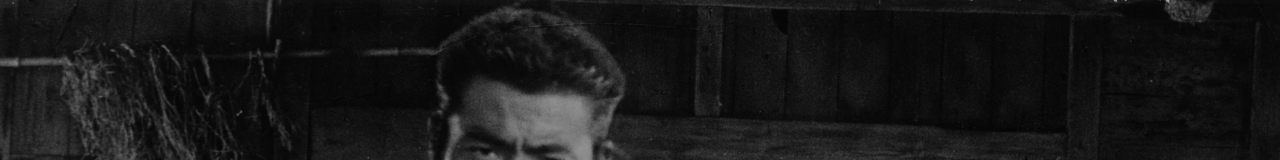
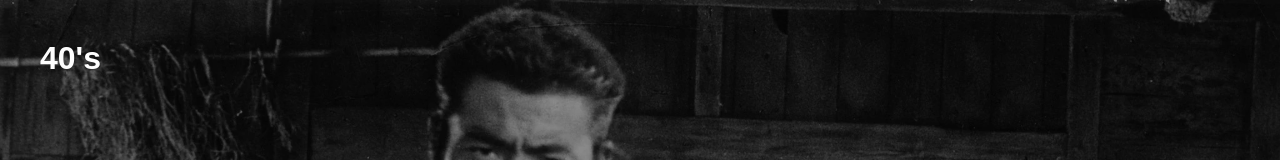
Before and after one commit to brian-david4/akira-kurosawa-portfolio, a React (Vite) app in the folder kurosawa/: page / in a window 1280 px wide. Shown: the top 160 px of the page. Built offline with nearby package versions, Linux system fonts and the light colour scheme; a web font is replaced by a local one.

Commit message:
Decade titile appear on hover

```diff
--- a/kurosawa/src/pages/Home.module.css
+++ b/kurosawa/src/pages/Home.module.css
@@ -16,7 +16,11 @@
 
 h1 {
     position: absolute;
+    left: 5vmin;
+    top: 5vmin;
     font-family: 'Supreme', sans-serif;
+    color: ivory;
+    mix-blend-mode:luminosity;
 }
 /* background image */
 .backgroundImage {
@@ -24,7 +28,7 @@ h1 {
     height: 100%;
     width: 100%;
     pointer-events: none;
-    filter: brightness(70%);
+    filter: brightness(67%);
     display: grid;
     place-items: center;
     /* left: 50%;
--- a/kurosawa/src/pages/Home.tsx
+++ b/kurosawa/src/pages/Home.tsx
@@ -23,27 +23,42 @@ const Home = () => {
 
         <AnimatePresence mode="wait">
             {isFortiesActive &&
-            <motion.div variants={decadeImageFade} initial="initial" animate="enter" exit="exit" className={styles.backgroundImage}><img src={seven}/></motion.div> }
+            <>
+            <motion.div variants={decadeImageFade} initial="initial" animate="enter" exit="exit" className={styles.backgroundImage}><img src={seven}/></motion.div>
+            <motion.h1 variants={decadeImageFade} initial="initial" animate="enter" exit="exit">40's</motion.h1>
+            </>}
         </AnimatePresence>
 
             <AnimatePresence mode="wait">
                 {isFiftiesActive &&
-                <motion.div variants={decadeImageFade} initial="initial" animate="enter" exit="exit" className={styles.backgroundImage}><img src={yojimbo}/></motion.div> }
+                <>
+                    <motion.div variants={decadeImageFade} initial="initial" animate="enter" exit="exit" className={styles.backgroundImage}><img src={yojimbo}/></motion.div>
+                    <motion.h1 variants={decadeImageFade} initial="initial" animate="enter" exit="exit">50's</motion.h1>
+                </>}
             </AnimatePresence>
 
             <AnimatePresence mode="wait">
                 {isSixtiesActive &&
-                <motion.div variants={decadeImageFade} initial="initial" animate="enter" exit="exit" className={styles.backgroundImage}><img src={highlow}/></motion.div>}
+                <>
+                    <motion.div variants={decadeImageFade} initial="initial" animate="enter" exit="exit" className={styles.backgroundImage}><img src={highlow}/></motion.div>
+                    <motion.h1 variants={decadeImageFade} initial="initial" animate="enter" exit="exit">60's</motion.h1>
+                </>}
             </AnimatePresence>
 
             <AnimatePresence mode="wait">
                 {isRestActive &&
-                <motion.div variants={decadeImageFade} initial="initial" animate="enter" exit="exit" className={styles.backgroundImage}><img src={mada}/></motion.div>}
+                <>
+                    <motion.div variants={decadeImageFade} initial="initial" animate="enter" exit="exit" className={styles.backgroundImage}><img src={mada}/></motion.div>
+                    <motion.h1 variants={decadeImageFade} initial="initial" animate="enter" exit="exit">70-98</motion.h1>
+                </>}
             </AnimatePresence>
 
             <AnimatePresence mode="wait">
                 {!isFortiesActive && !isFiftiesActive && !isSixtiesActive && !isRestActive &&
-                <motion.div variants={decadeImageFade} initial="initial" animate="enter" exit="exit" className={styles.backgroundImage}><img src={ran}/></motion.div>}
+                <>
+                    <motion.div variants={decadeImageFade} initial="initial" animate="enter" exit="exit" className={styles.backgroundImage}><img src={ran}/></motion.div>
+                    <motion.h1 variants={decadeImageFade} initial="initial" animate="enter" exit="exit"></motion.h1>
+                </>}
             </AnimatePresence>
 
     </div>
--- a/kurosawa/src/pages/HomeAnim.ts
+++ b/kurosawa/src/pages/HomeAnim.ts
@@ -4,10 +4,10 @@ export const decadeImageFade = {
     },
     enter: {
         opacity: 1,
-        transition: {duration: 0.2, ease: [0.11, 0, 0.5, 0]}
+        transition: {duration: 0.1, ease: [0.11, 0, 0.5, 0]}
     },
     exit: {
         opacity: 0,
-        transition: {duration: 0.5, ease: [0.11, 0, 0.5, 0]}
+        transition: {duration: 0.1, ease: [0.11, 0, 0.5, 0]}
     }
 }
```
